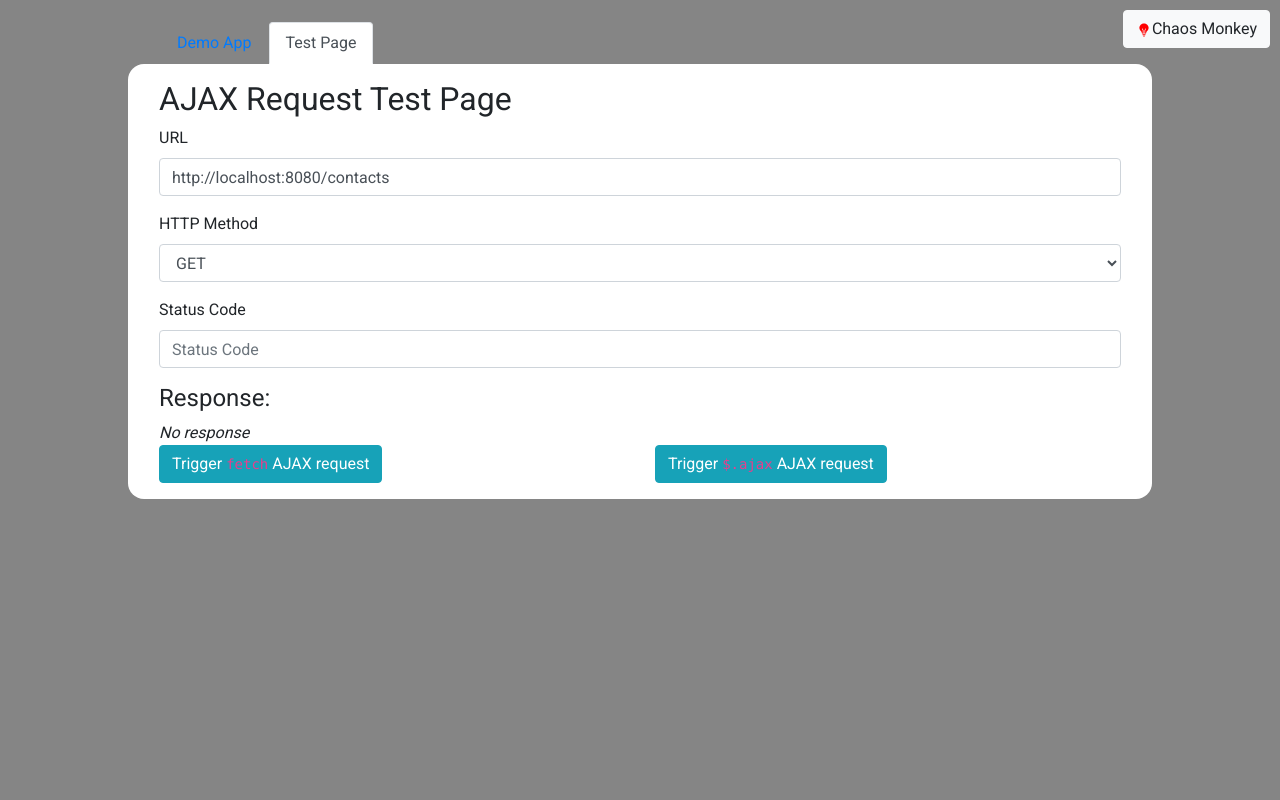
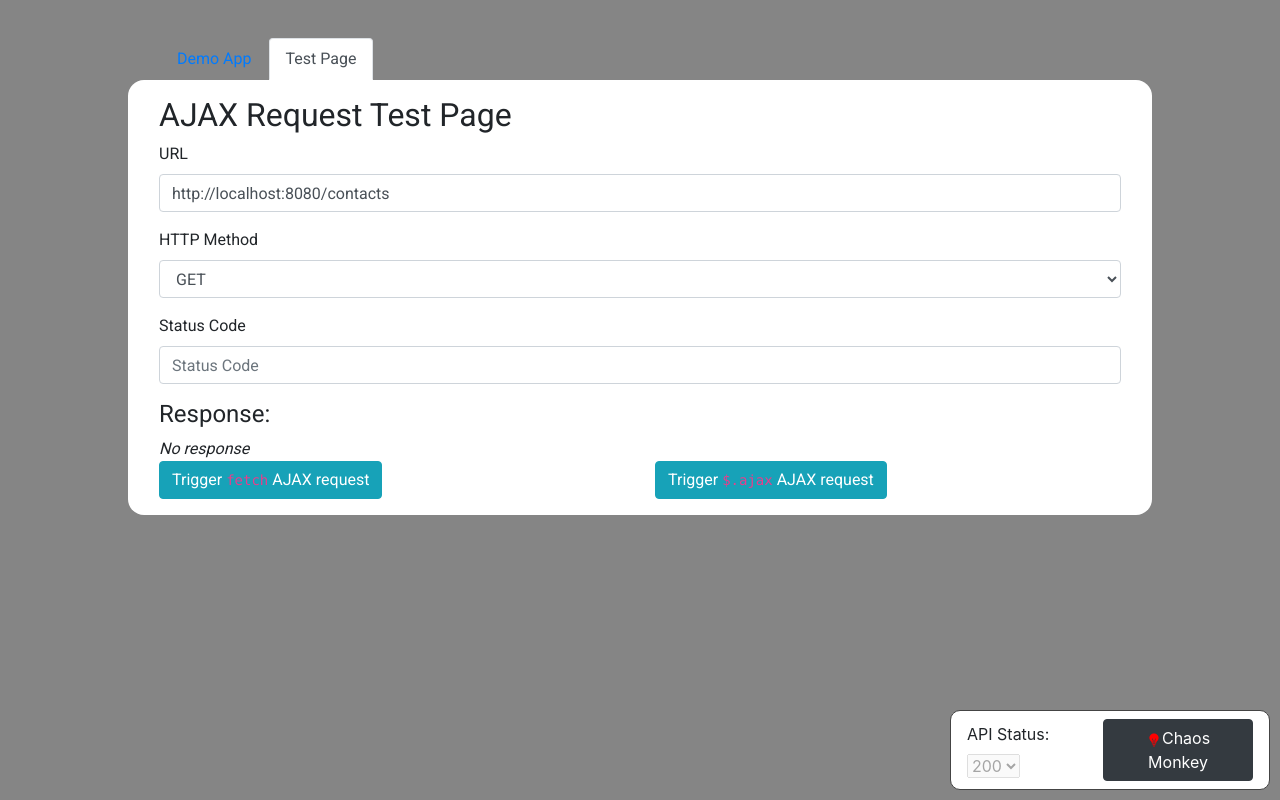
Before and after one commit to jchadwick/contacts-demo, a React (Create React App) app: page /diag in a window 1280 px wide. Built offline with nearby package versions, Linux system fonts and the light colour scheme; no server answers.

Commit message:
Offline notifications

```diff
--- a/public/sw-retry-fetch-requests.js
+++ b/public/sw-retry-fetch-requests.js
@@ -1,64 +1,111 @@
 /* eslint-disable */
-console.info("Loaded service worker!");
+console.info("Loading service worker...");
 
-const publishMessage = async message => {
-  const clients = await this.clients.matchAll();
-  clients.forEach(client => client.postMessage(message));
+const DefaultRetryCount = 5;
+const DefaulServerStatusEndpoint = "http://localhost:8080/status";
+
+const postMessage = async message => {
+  const allClients = await clients.matchAll();
+  for (const client of allClients) {
+    client.postMessage(message);
+  }
 };
 
-const updateOnlineStatus = () =>
-  publishMessage({ type: "online_status", isOnline: navigator.onLine });
+const getOnlineStatus = (serverStatusEndpoint => {
+  let onlineStatus = "online";
 
-(function listenForOffline() {
-  addEventListener("online", updateOnlineStatus);
-  addEventListener("offline", updateOnlineStatus);
-})();
+  addEventListener("online", () => (onlineStatus = "online"));
+  addEventListener("offline", () => (onlineStatus = "offline"));
 
-const DefaultRetryCount = 5;
+  async function getServerStatus() {
+    // this is a poll, but could just as well be a WebSocket or something similar
+    const serverStatus = await fetch(serverStatusEndpoint, { method: "POST" })
+      .then(resp => (resp.status < 400 ? "online" : "offline"))
+      .catch(() => "offline");
 
-function calculateRetryDelay(attempt) {
-  if (!navigator.onLine) {
-    console.debug(
-      `No network connection detected -- waiting an hour to try again`
-    );
-    return 60 * 60 * 1000; // 1 hr
+    if (serverStatus != onlineStatus) {
+      onlineStatus = serverStatus;
+      postMessage({ type: "online_status", status: onlineStatus });
+    }
+
+    setTimeout(() => getServerStatus(), 1000);
   }
 
-  const delay = attempt == 1 ? 0 : Math.pow(2, attempt) * 500;
-  console.debug(`Retry Delay: ${delay}`);
-  return delay;
-}
+  getServerStatus();
+
+  return () => (!navigator.onLine ? "offline" : onlineStatus);
+})(DefaulServerStatusEndpoint);
+
+const queueOfflineRequest = (() => {
+  let requestQueue = [];
+
+  async function processQueue() {
+    const status = getOnlineStatus();
+
+    if (status === "online") {
+      await executeQueuedRequests();
+    }
+
+    setTimeout(() => processQueue(), 1000);
+  }
+
+  async function executeQueuedRequests() {
+    if (!requestQueue.length) return;
+
+    const { request, resolve, reject } = requestQueue.pop();
+
+    console.debug(`Executing queued request ${request.method} ${request.url}`);
+
+    await fetchWithRetry({ request })
+      .then(resolve)
+      .catch(reject);
+
+    return executeQueuedRequests();
+  }
+
+  processQueue();
+
+  console.debug("Initialized offline request queue");
+
+  return request => {
+    const queuedRequest = new Promise((resolve, reject) =>
+      requestQueue.push({ request, resolve, reject })
+    );
+
+    console.debug(
+      `[OfflineQueue:${requestQueue.length}] ${request.method} ${request.url}`
+    );
+
+    return queuedRequest;
+  };
+})();
 
 addEventListener("fetch", event => {
   const { request } = event;
-
-  const retryCount = Number(
-    request.headers.get("X-RetryCount") || DefaultRetryCount
-  );
-
-  // event.respondWith(
-  //   fetchWithRetry({
-  //     request,
-  //     retryCount
-  //   })
-  // );
+  event.respondWith(fetchWithRetry({ request }));
 });
 
-function fetchWithRetry({ request, retryAttempt = 1, retryCount, url }) {
-  const retryDelay = calculateRetryDelay(retryAttempt);
-
-  console.log(`Retry count: ${retryCount}; delay: ${retryDelay}`);
-
-  publishMessage("[POSTMESSAGE] Retrying!");
+function fetchWithRetry({
+  request,
+  retryAttempt = 1,
+  retryCount = DefaultRetryCount,
+  url
+}) {
+  // use an expoentitally increasing delay
+  const retryDelay = retryAttempt == 1 ? 0 : Math.pow(2, retryAttempt) * 500;
 
   return new Promise((resolve, reject) => {
-    console.debug("Executing with retry");
+    const retryRequest = () => {
+      if (getOnlineStatus() === "offline") {
+        queueOfflineRequest(request)
+          .then(resolve)
+          .catch(reject);
 
-    const retryRequest = (resolve, reject) => {
-      console.warn("Request Failed!");
+        return;
+      }
 
       console.debug(
-        `Retry attempt ${retryAttempt}; Retry Count: ${retryCount}`
+        `Retrying (attempt ${retryAttempt} / ${retryCount}; delay: ${retryDelay}) ${request.method} ${request.url}`
       );
 
       if (retryAttempt > retryCount) {
@@ -92,3 +139,5 @@ function fetchWithRetry({ request, retryAttempt = 1, retryCount, url }) {
       .catch(() => retryRequest(resolve, reject));
   });
 }
+
+console.info("Service worker loaded");
--- a/src/App.tsx
+++ b/src/App.tsx
@@ -4,15 +4,29 @@ import { ContactsPage } from "./Pages/ContactsPage";
 import { DiagnosticsPage } from "./Pages/DiagnosticsPage";
 import clsx from "clsx";
 import { ChaosMonkey } from "./components/ChaosMonkey";
+import { ServerStatus } from "./components/ServerStatus";
+import { OfflineNotification } from "./components/OfflineNotification";
 
 export const App = () => (
-  <div id="app" className="container">
+  <>
+    <OfflineNotification />
+
+    <div id="app" className="container">
+      <MainNav />
+      <Router>
+        <DiagnosticsPage path="diag" />
+        <ContactsPage default path="contacts" />
+      </Router>
+    </div>
+
+    <DebugTools />
+  </>
+);
+
+const DebugTools = () => (
+  <div className="debug-tools">
+    <ServerStatus />
     <ChaosMonkey />
-    <MainNav />
-    <Router>
-      <DiagnosticsPage path="diag" />
-      <ContactsPage default path="contacts" />
-    </Router>
   </div>
 );
 
--- a/src/Pages/ContactsPage.css
+++ b/src/Pages/ContactsPage.css
@@ -8,7 +8,7 @@ body {
 #app {
   max-width: 80%;
   min-height: 15em;
-  margin: 4rem auto;
+  margin: 5rem auto;
   border-radius: 1em;
   font-family: "Roboto", "Open Sans", sans-serif;
   background-color: #fff;
--- a/src/components/AlertPanel.tsx
+++ b/src/components/AlertPanel.tsx
@@ -1,30 +1,34 @@
-import React, { useEffect, useMemo } from "react";
+import React, { useEffect, useMemo, ReactNode, PropsWithChildren } from "react";
 import { useObserver } from "mobx-react-lite";
 import { NotificationType } from "../model";
 
 interface AlertPanelProps {
   className?: string;
   type?: NotificationType;
-  message: string;
+  message?: string | ReactNode | { responseText: string } | { message: string };
   hideAfter?: number;
   onClose?(): void;
 }
 
 export const AlertPanel = ({
+  children,
   className = "",
   type,
   message,
   onClose,
   hideAfter = null
-}: AlertPanelProps) => {
+}: PropsWithChildren<AlertPanelProps>) => {
   const contents = useMemo(() => {
-    if (typeof message === "string") {
+    if (message == null) {
+      return children;
+    }
+    if (React.isValidElement(message)) {
       return message;
     } else {
       const { message: text, responseText } = (message || {}) as any;
       return text || responseText || JSON.stringify(message);
     }
-  }, [message]);
+  }, [children, message]);
 
   useEffect(() => {
     if (hideAfter) {
@@ -34,7 +38,19 @@ export const AlertPanel = ({
   }, [hideAfter, message, onClose]);
 
   return useObserver(() => (
-    <div className={`alert alert-${type || "info"} ${className}`} role="alert">
+    <div
+      className={`fade show alert alert-${type || "info"} ${className}`}
+      role="alert"
+    >
+      <button
+        onClick={onClose}
+        type="button"
+        className="close"
+        data-dismiss="alert"
+        aria-label="Close"
+      >
+        <span aria-hidden="true">&times;</span>
+      </button>
       {contents}
     </div>
   ));
--- a/src/components/ChaosMonkey.tsx
+++ b/src/components/ChaosMonkey.tsx
@@ -36,7 +36,7 @@ export const ChaosMonkey = () => {
         disabled: !chaosEnabled
       })}
     >
-      <button role="button" className="btn btn-light" onClick={toggleChaosMonkey}>
+      <button role="button" className="btn btn-dark" onClick={toggleChaosMonkey}>
         <BulbIcon style={{ color: chaosEnabled ? "green" : "red" }} />
         Chaos Monkey
       </button>
--- /dev/null
+++ b/src/components/OfflineNotification.tsx
@@ -0,0 +1,55 @@
+import React, { useState, useEffect } from "react";
+import { AlertPanel } from "./AlertPanel";
+import { useOnlineStatus } from "../hooks/useOnlineStatus";
+
+export const OfflineNotification = () => {
+  const [isVisible, setIsVisible] = useState(false);
+  const [onlineStatus, previousOnlineStatus] = useOnlineStatus();
+
+  useEffect(() => {
+    // ignore the initial online state -
+    // only show when offline or switching between online <-> offline
+    if (onlineStatus === "online" && previousOnlineStatus == null) {
+      return;
+    }
+
+    setIsVisible(true);
+  }, [onlineStatus, previousOnlineStatus, setIsVisible]);
+
+  const isOnline = onlineStatus === "online";
+
+  return (
+    isVisible && (
+      <AlertPanel
+        className="notifications"
+        type={isOnline ? "success" : "danger"}
+        onClose={() => setIsVisible(false)}
+        hideAfter={4000}
+      >
+        {isOnline ? <RestoredConnectionMessage /> : <LostConnectionMessage />}
+      </AlertPanel>
+    )
+  );
+};
+
+const LostConnectionMessage = () => (
+  <>
+    <div>
+      <strong>Offline Mode</strong>
+    </div>
+    <div>
+      <em>All network requests will be queued until connection is restored</em>
+    </div>
+  </>
+);
+
+const RestoredConnectionMessage = () => (
+  <>
+    <div>
+      <strong>Connection Restored!</strong>
+    </div>
+    <div>
+      <em>All queued network requests are being replayed...</em>
+    </div>
+  </>
+);
--- /dev/null
+++ b/src/components/ServerStatus.tsx
@@ -0,0 +1,39 @@
+import React, { useState, useEffect, useCallback } from "react";
+
+export const ServerStatus = () => {
+  const [serverStatus, setServerStatus] = useState();
+
+  const setServerStatusFromResponse = async resp =>
+    setServerStatus(String(await resp.json()));
+
+  useEffect(() => {
+    fetch("http://localhost:8080/status/current", { method: "POST" })
+      .then(setServerStatusFromResponse)
+      .catch(setServerStatusFromResponse);
+  }, []);
+
+  const updateServerStatus = useCallback(status => {
+    fetch(`http://localhost:8080/status/current?code=${status}`, {
+      method: "POST"
+    })
+      .then(setServerStatusFromResponse)
+      .catch(setServerStatusFromResponse);
+  }, []);
+
+  return (
+    <div>
+      <label style={{ paddingRight: 5}} htmlFor="serverStatus">API Status:</label>
+      <select
+        id="serverStatus"
+        value={serverStatus}
+        onChange={evt => updateServerStatus(evt.target.value)}
+        disabled={serverStatus == null}
+      >
+        <option>200</option>
+        <option>300</option>
+        <option>400</option>
+        <option>500</option>
+      </select>
+    </div>
+  );
+};
--- /dev/null
+++ b/src/hooks/useOnlineStatus.tsx
@@ -0,0 +1,23 @@
+import { useState, useEffect } from "react";
+
+export const useOnlineStatus = () => {
+  const [onlineStatus, setOnlineStatus] = useState("online");
+  const [previousOnlineStatus, setPreviousOnlineStatus] = useState(null);
+
+  useEffect(() => {
+    function handleMessage(event) {
+      const { type, status } = event.data || {};
+      if (type === "online_status" && status && onlineStatus !== status) {
+        setPreviousOnlineStatus(onlineStatus);
+        setOnlineStatus(status);
+      }
+    }
+
+    navigator.serviceWorker.addEventListener("message", handleMessage);
+
+    return () =>
+      navigator.serviceWorker.removeEventListener("message", handleMessage);
+  }, [onlineStatus, setOnlineStatus, setPreviousOnlineStatus]);
+
+  return [onlineStatus, previousOnlineStatus];
+};
--- a/src/index.css
+++ b/src/index.css
@@ -14,6 +14,7 @@ code {
 
 .alert.notifications {
   position: absolute !important;
+  left: 12.5vw;
   top: 0.4em;
   width: calc(100vw - 25vw);
   z-index: 2000;
@@ -23,15 +24,24 @@ code {
   display: block !important;
 }
 
-.chaos-monkey {
+.debug-tools {
   position: fixed;
-  top: 10px;
+  bottom: 10px;
   right: 10px;
   z-index: 2000;
+  display: flex;
+  flex-direction: row;
+  border: 1px #444 solid;
+  background-color: #fff;
+  border-radius: 10px;
+  padding: 0.5em 1em;
+  justify-content: space-between;
+  width: 20em;
+  align-items: center;
 }
 
 .popover {
   background: #fff;
-  padding: .1em;
+  padding: 0.1em;
   border-radius: 15px;
 }
--- a/src/index.tsx
+++ b/src/index.tsx
@@ -6,13 +6,6 @@ import * as serviceWorker from "./serviceWorker";
 
 ReactDOM.render(<App />, document.getElementById("root"));
 
-if ("serviceWorker" in navigator) {
-  navigator.serviceWorker.addEventListener("message", function handler(event) {
-    if (event.data && event.data.type === "online_status") {
-      console.log(`Online status: ${event.data.isOnline}`);
-    }
-  });
-}
 
 // If you want your app to work offline and load faster, you can change
 // unregister() to register() below. Note this comes with some pitfalls.
```
Also changed, not shown: 1 other file (tests, documents, lock files or other folders).
